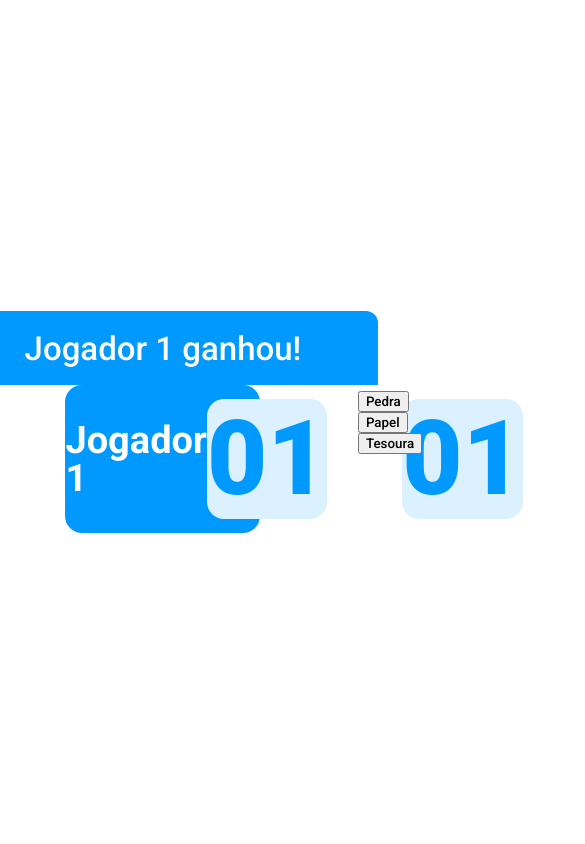
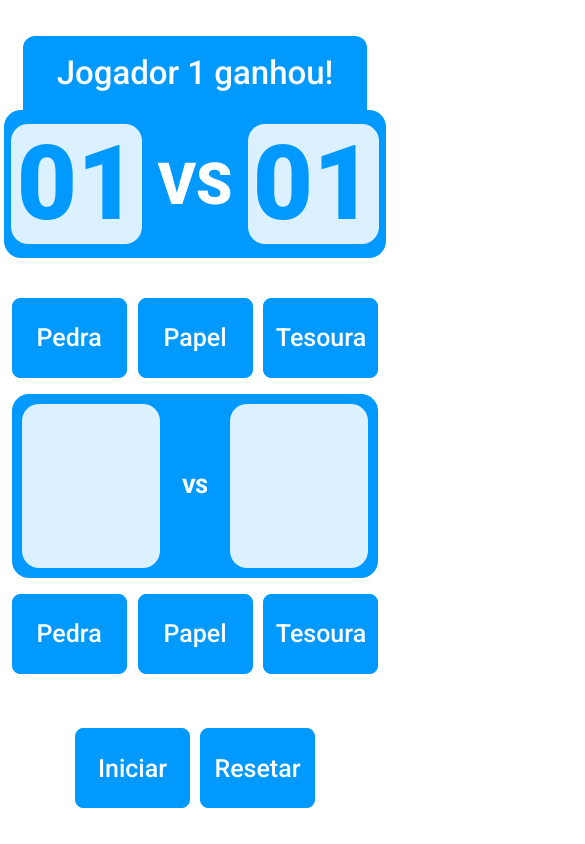
Before and after one commit to DiegoFreitasSouza/jokenpo, a plain HTML site: page index.html in a window 390 px wide. Shown: the top 844 px of the page, 585 px wide, since content can reach past the window. Drawn offline with Linux system fonts and the light colour scheme.

Commit message:
Realização das estilizações

```diff
--- a/index.html
+++ b/index.html
@@ -22,13 +22,26 @@
             <span class="player-name" >Jogador 2</span>
         </div>
     </header>
-    <main>
-        <div class="button-player-wrapper">
-            <button class="button-player">Pedra</button>
-            <button class="button-player">Papel</button>
-            <button class="button-player">Tesoura</button>
+    <main class="battle-field">
+        <div class="button-move-wrapper">
+            <button class="button-move">Pedra</button>
+            <button class="button-move">Papel</button>
+            <button class="button-move">Tesoura</button>
+        </div>
+        <div class="board">
+            <div class="move-box"></div>
+            <span class="move-box-separator">VS</span>
+            <div class="move-box"></div>
+        </div>
+        <div class="button-move-wrapper">
+            <button class="button-move">Pedra</button>
+            <button class="button-move">Papel</button>
+            <button class="button-move">Tesoura</button>
         </div>
     </main>
-    <footer></footer>
+    <footer class="config-box">
+        <button class="button-move">Iniciar</button>
+        <button class="button-move">Resetar</button>
+    </footer>
 </body>
 </html>
--- a/reset.css
+++ b/reset.css
@@ -51,4 +51,5 @@ table {
 * {
     font-family: 'Roboto', sans-serif;
     font-weight: 500;
+	box-sizing: border-box;
 }
--- a/style.css
+++ b/style.css
@@ -1,5 +1,6 @@
 body{
     display: flex;
+    flex-direction: column;
     justify-content: center;
     align-items: center;
     width: 100vw;
@@ -29,7 +30,7 @@ font-size: 33px;
 
 /* PLACAR */
 .scoreboard-box {
- width: 50%;
+ width: 60%;
  height: 148px;
  background-color: #0099FF;
  border-radius: 17px;
@@ -65,3 +66,131 @@ font-size: 33px;
     font-size: 58px;
     font-weight: 900;
 }
+
+/* área principal */
+.battle-field {
+ margin-top: 2%;
+ width: 100%;
+ height: 45%;
+ display: flex;
+ justify-content: space-between;
+ padding: 0 2%;
+ gap: 16px;
+}
+
+
+/* botoes de ação */
+.button-move-wrapper{
+  display: flex;
+  flex-direction: column;
+  justify-content: space-between;
+  height: 100%;
+
+}
+
+.button-move{
+    height: 80px;
+    width: 220px;
+    background-color: #0099FF;
+    color: #FFFFFF;
+    font-size: 44px;
+    border-radius: 8px;
+    border: 1px solid #0099FF;
+    cursor: pointer;
+    transition-duration: 300ms;
+}
+
+.button-move:hover{
+    background-color: #FFFFFF;
+    color: #0099FF;
+}
+
+/* BOTOES DE CONFIGURAÇÃO */
+
+.config-box{
+    display: flex;
+    gap: 100px;
+    margin-top: 22px;
+
+}
+
+/* ÁREA DE JOGADAS */
+.board{
+    width: 100%;
+    height: 100%;
+    display: flex;
+    align-items: center;
+    justify-content: center;
+    justify-content: space-between;
+    padding: 35px;
+    border-radius: 17px;
+    background-color: #0099FF;
+
+}
+
+.move-box{
+    width: 36%;
+    height: 100%;
+    background-color: #dbf1ff;
+    border-radius: 17px;
+}
+
+.move-box-separator{
+    font-size: 104px;
+    color:#FFFFFF ;
+    font-weight: 900;
+}
+
+@media screen and (max-width: 720px) {
+    body{
+        padding: 1%;
+        justify-content: space-evenly;
+
+    }
+
+    .player-name{
+        display: none;
+    }
+
+    .winner-title{
+        width: 90%;
+    }
+
+    .scoreboard-box{
+        width: 100%;
+    }
+
+    .config-box{
+        gap: 10px;
+        flex-direction: row;
+    }
+
+    .battle-field{
+        flex-direction: column;
+    }
+
+    .button-move-wrapper{
+        flex-direction: row;
+        height: unset;
+
+    }
+
+    .button-move{
+        font-size: 25px;
+        width: 115px;
+    }
+
+    .move-box-separator{
+        font-size: 20px;
+    }
+
+    .board{
+        padding: 10px;
+    }
+
+    .move-box{
+        width: 40%;
+    }
+
+    .
+}
```
